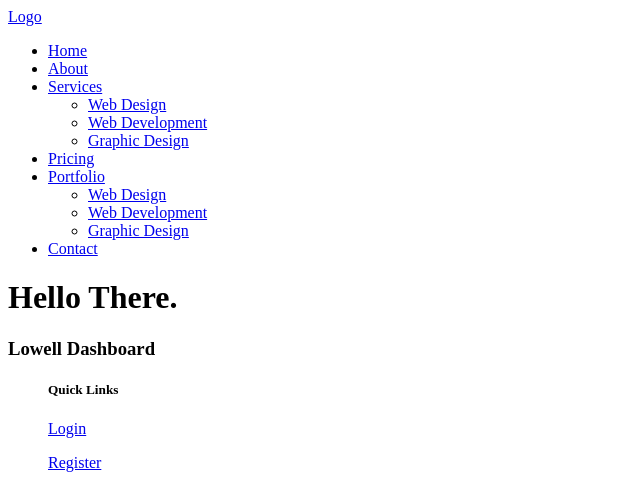
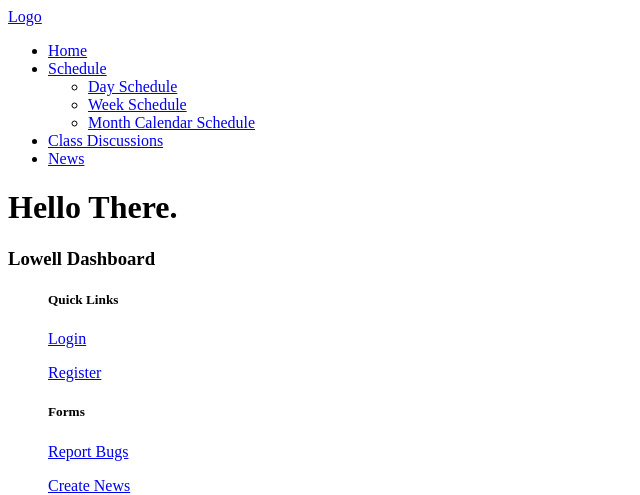
Before and after one commit to lowell-dev-club/lowell-dashboard, a Flask app: page / in a window 1280 px wide. Shown: the top 495 px of the page, without its empty margins (0-640 px from the left). Run offline with Flask 2, Linux system fonts and the light colour scheme.

Commit message:
fix navbar spacing

```diff
--- a/lowell-dashboard/app/templates/navbar.html
+++ b/lowell-dashboard/app/templates/navbar.html
@@ -4,47 +4,40 @@
             <a href="#!">Logo</a>
         </div>
         <nav>
-      <div class="nav-mobile"><a id="nav-toggle" href="#!"><span></span></a></div>
+            <div class="nav-mobile"><a id="nav-toggle" href="#"><span></span></a></div>
             <ul class="nav-list">
                 <li>
-          <a href="#!">Home</a>
+                    <a href="/home">Home</a>
                 </li>
                 <li>
-          <a href="#!">About</a>
+                    <a href="#">Schedule</a>
+                    <ul class="nav-dropdown">
+                        <li>
+                            <a href="/schedule/day">Day Schedule</a>
                         </li>
                         <li>
-          <a href="#!">Services</a>
-          <ul class="nav-dropdown">
-            <li>
-              <a href="#!">Web Design</a>
+                            <a href="/schedule/week">Week Schedule</a>
                         </li>
                         <li>
-              <a href="#!">Web Development</a>
-            </li>
-            <li>
-              <a href="#!">Graphic Design</a>
+                            <a href="/schedule/month">Month Calendar Schedule</a>
                         </li>
                     </ul>
                 </li>
                 <li>
-          <a href="#!">Pricing</a>
+                    <a href="#">Class Discussions</a>
+                    <!--<ul class="nav-dropdown">
+                        <li>
+                            <a href="/schedule">Day Schedule</a>
+                        </li>
+                    </ul> Set this automatically later by class names user is in -->
                 </li>
                 <li>
-          <a href="#!">Portfolio</a>
-          <ul class="nav-dropdown">
+                    <a href="/news">News</a>
+                    <!--<ul class="nav-dropdown">
                         <li>
-              <a href="#!">Web Design</a>
+                            <a href="/schedule">Day Schedule</a>
                         </li>
-            <li>
-              <a href="#!">Web Development</a>
-            </li>
-            <li>
-              <a href="#!">Graphic Design</a>
-            </li>
-          </ul>
-        </li>
-        <li>
-          <a href="#!">Contact</a>
+                    </ul> In case for more items like specific news items -->
                 </li>
             </ul>
         </nav>
```
Lines whose indentation alone changed are shown as unchanged.
